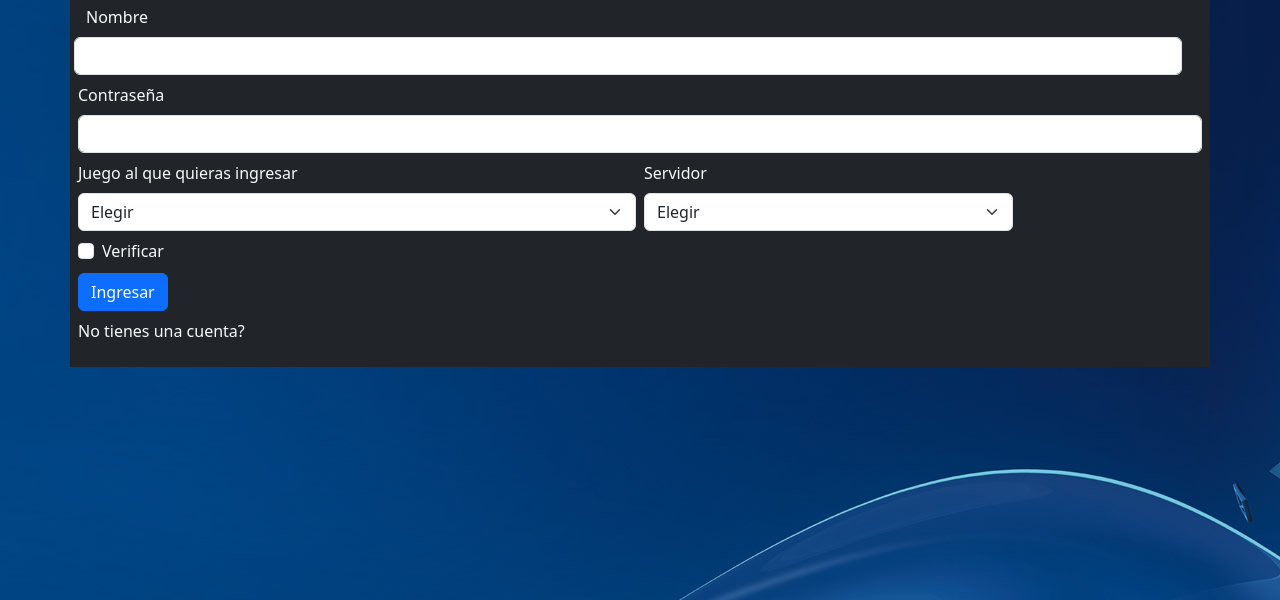
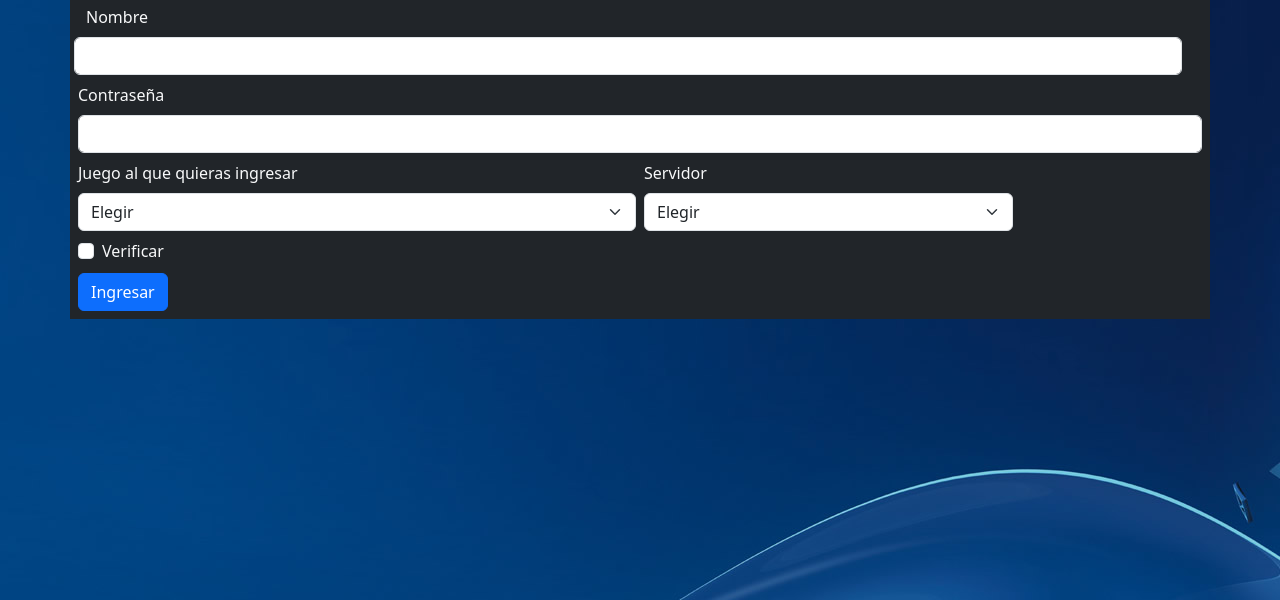
Before and after one commit to Joui66/PFAmadoJoel, a plain HTML site: page pages/Iniciar Sesion.html in a window 1280 px wide. Shown: the part 200-800 px from the top of the page. Drawn offline with nearby package versions, Linux system fonts and the light colour scheme.

Commit message:
Cambios en Iniciar Sesion

```diff
--- a/pages/Iniciar Sesion.html
+++ b/pages/Iniciar Sesion.html
@@ -77,9 +77,6 @@
       <div class="col-12">
         <button type="submit" class="btn btn-primary">Ingresar</button>
       </div>
-      <div>
-        <p>No tienes una cuenta?</p>
-      </div>
     </form>
   </section>
 
```
